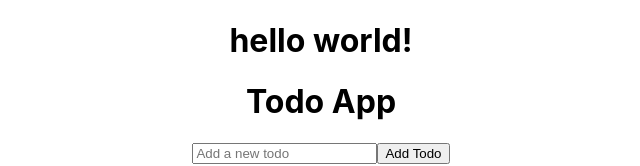
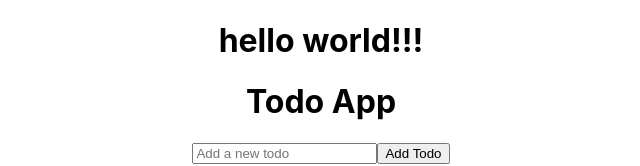
Before and after one commit to bonamrayudu/sampletodoapplication, a React (Create React App) app: page / in a window 1280 px wide. Shown: the top 166 px of the page, without its empty margins (319-959 px from the left). Built offline with nearby package versions, Linux system fonts and the light colour scheme; no server answers.

Commit message:
app.js changes only

```diff
--- a/src/App.js
+++ b/src/App.js
@@ -5,7 +5,7 @@ import Todo from './Todo';
 function App() {
   return (
     <div className="App">
-    <h1> hello world!</h1>
+    <h1> hello world!!!</h1>
     <Todo/>
     </div>
   );
```
